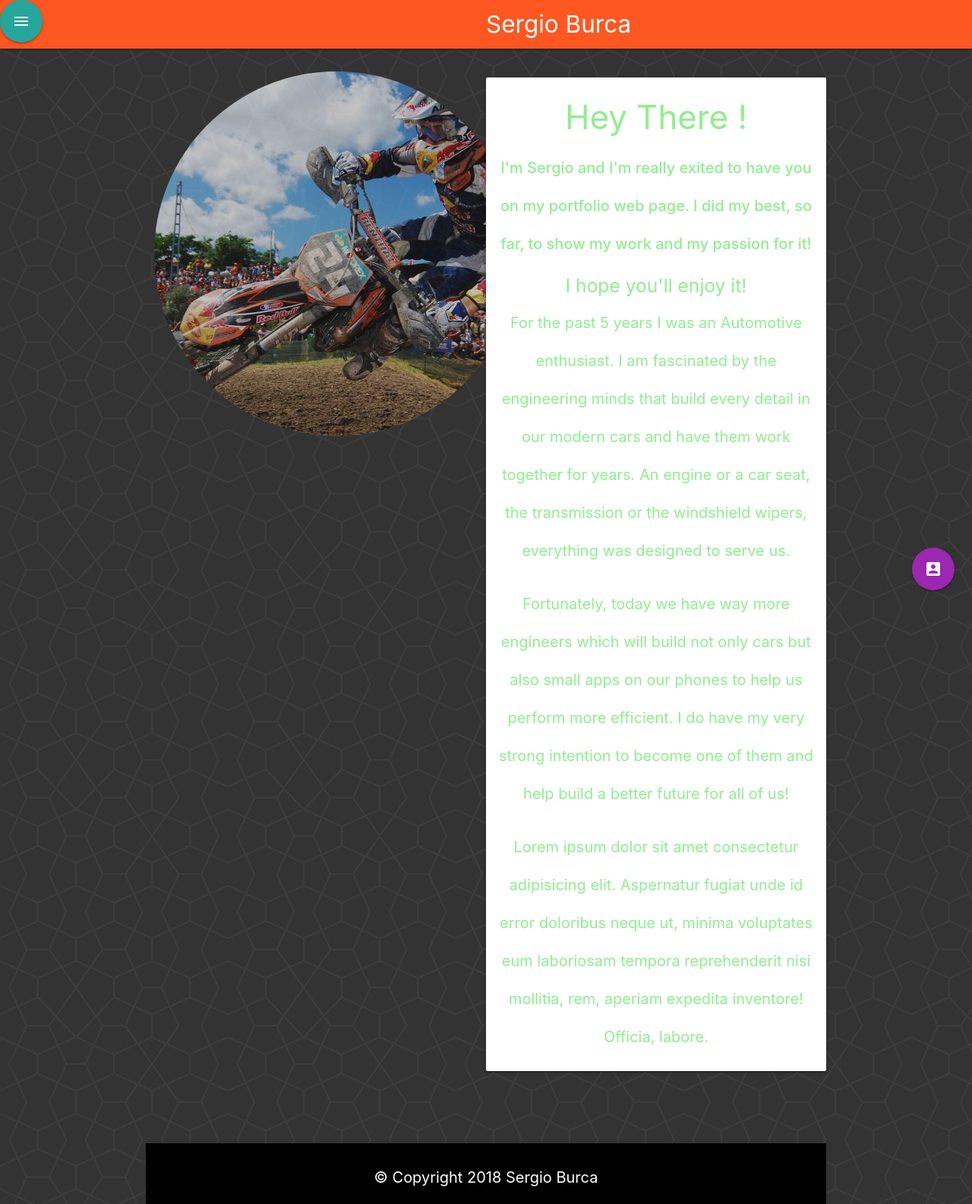
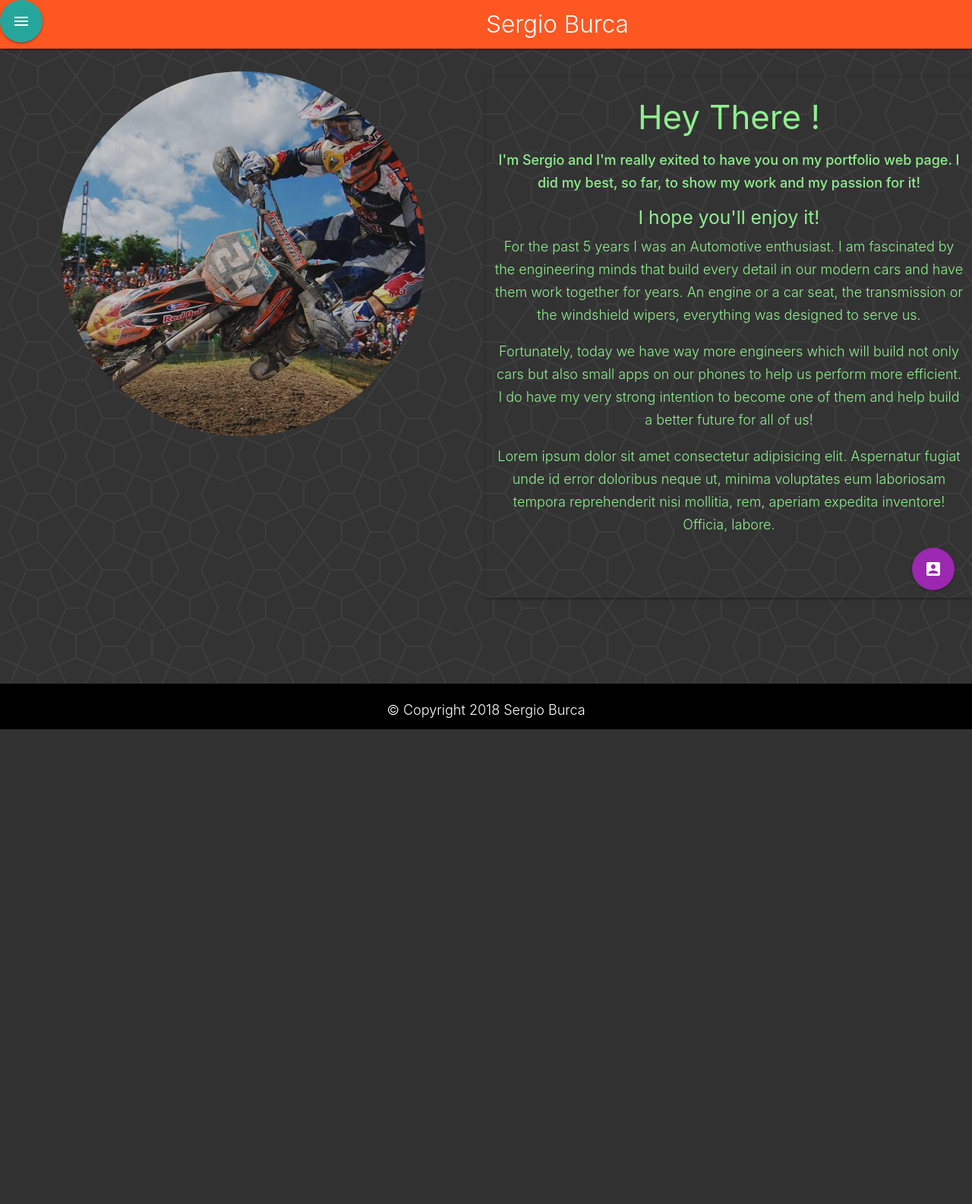
Before and after one commit to mecaniser/Basic-Portfolio, a PHP site: page /index.php in a window 1280 px wide. Shown: the whole page at 76% size. After the commit the page ends 960 px from the top, so only its background shows below. Run offline with PHP 8.4, Linux system fonts and the light colour scheme; some libraries are stand-ins or nearby versions.

Commit message:
Minor updates

```diff
--- a/assets/css/stylemain.css
+++ b/assets/css/stylemain.css
@@ -6,24 +6,33 @@
 body {
         background-image: url(../images/congruent_outline.png);
         color: lightgreen;
-        font-size: 20px;
-        font-style: bold;
-        font-weight: 400 ;
-        line-height: 50px;
+        font-size: 18px;
+        font-weight: 300;
+        line-height: 30px;
+        width: 100%;
 }
-#cardTrn{
-opacity: .7;
+
+#cardTrn {
+        opacity: .7;
 }
-#contact{
+
+#contact {
         background: no-repeat;
 }
 
-.chip{
-        opacity: .7;
+.container {
+        padding-top: 30px;
+        width: 100%;
+        display: inline-block;
 }
-.container{
-        padding-top: 30px;
-}
-footer{
+
+footer {
         padding: 10px;
 }
+
+.card {
+        height: 685px;
+        overflow:hidden;
+        background: none;
+        overflow-wrap: break-word;
+}
```
